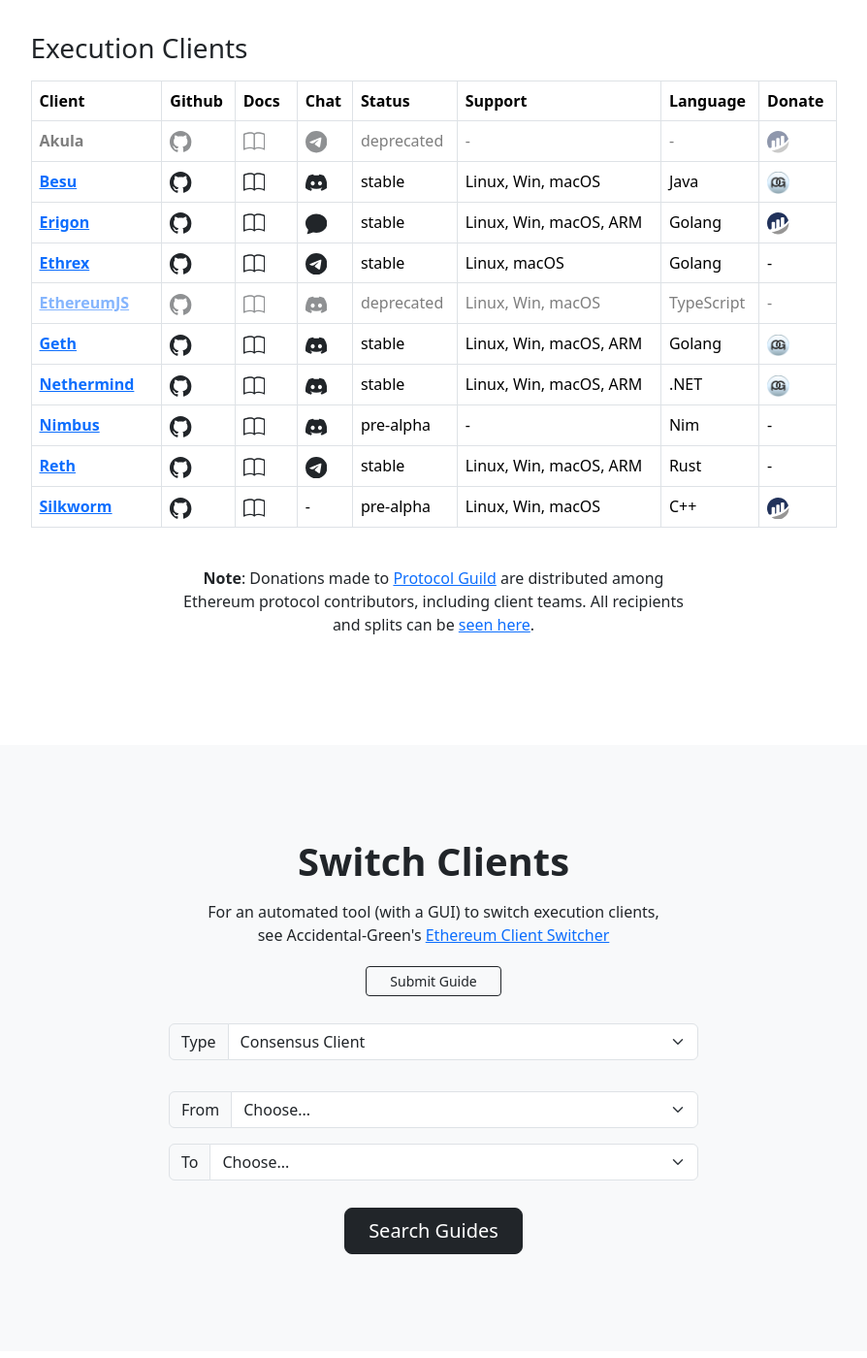
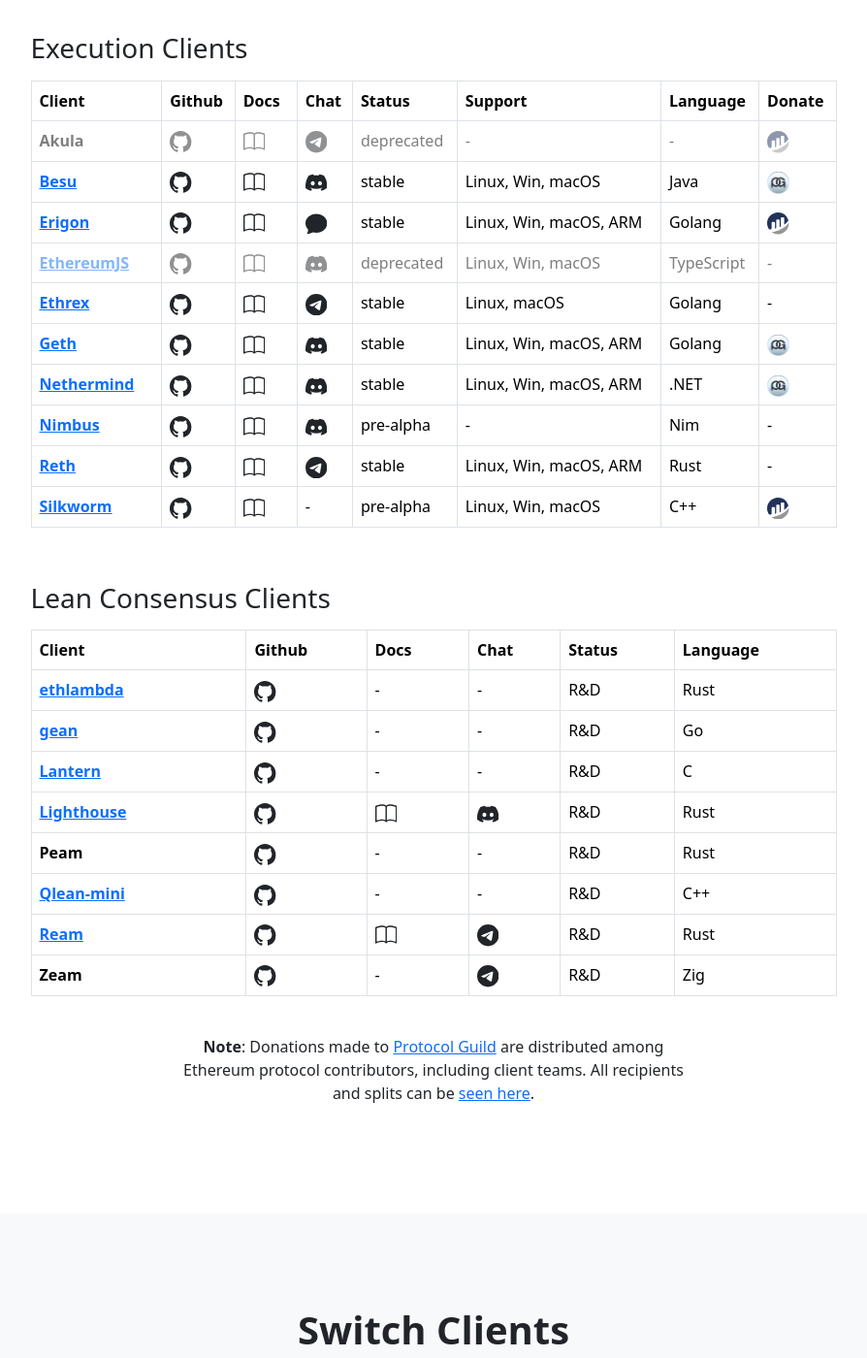
Before and after one commit to etheralpha/clientdiversity-org, a Jekyll site: the page built from index.md, in a window 1280 px wide and 1400 px high, scrolled down 3285 px. Shown: the whole window at 97% size, without its empty margins (193-1087 px from the left). Built offline with Jekyll 4.4.1, drawn with Linux system fonts in a browser that asks for light colours.

Commit message:
add lean clients

```diff
--- /dev/null
+++ b/_data/clients-lean-consensus.yml
@@ -0,0 +1,105 @@
+# - name:       # client name
+#   link:       # link to website
+#   github:     # link to github
+#   docs:       # link to documentation
+#   chat:       # link to community chat
+#   status:     # (select one) deprecated, pre-alpha, alpha, beta, stable
+#   support:    # Linux, Win, macOS, ARM
+#   lang        # programming language it's written in
+#   donate:     # link to gitcoin or etherscan address
+#   opensource: # true/false
+
+
+# template
+# - name:
+#   link:
+#   github:
+#   docs:
+#   chat:
+#   # status:
+#   # support:
+#   lang:
+#   # donate:
+#   opensource: true
+
+
+- name: Peam
+  link:
+  github: https://github.com/malik672/Peam
+  docs:
+  chat:
+  status: R&D
+  # support:
+  lang: Rust
+  # donate:
+  opensource: true
+- name: Ream
+  link: https://reamlabs.com/
+  github: https://github.com/ReamLabs/ream
+  docs: https://hackmd.io/@reamlabs
+  chat: https://t.me/ReamLabs
+  status: R&D
+  # support:
+  lang: Rust
+  # donate:
+  opensource: true
+- name: Zeam
+  link:
+  github: https://github.com/blockblaz/zeam
+  docs:
+  chat: https://t.me/zeamETH
+  status: R&D
+  # support:
+  lang: Zig
+  # donate:
+  opensource: true
+- name: Qlean-mini
+  link: https://qdrvm.io/
+  github: https://github.com/qdrvm/qlean-mini
+  docs:
+  chat:
+  status: R&D
+  # support:
+  lang: C++
+  # donate:
+  opensource: true
+- name: Lantern
+  link: https://piertwo.com/
+  github: https://github.com/Pier-Two/lantern
+  docs:
+  chat:
+  status: R&D
+  # support:
+  lang: C
+  # donate:
+  opensource: true
+- name: Lighthouse
+  link: https://lighthouse.sigmaprime.io/
+  github: https://github.com/hopinheimer/lighthouse
+  docs: https://lighthouse-book.sigmaprime.io/
+  chat: https://discord.gg/cyAszAh
+  status: R&D
+  # support:
+  lang: Rust
+  # donate:
+  opensource: true
+- name: ethlambda
+  link: https://lambdaclass.com/
+  github: https://github.com/lambdaclass/ethlambda
+  docs:
+  chat:
+  status: R&D
+  # support:
+  lang: Rust
+  # donate:
+  opensource: true
+- name: gean
+  link: https://geanlabs.com/
+  github: https://github.com/geanlabs/gean
+  docs:
+  chat:
+  status: R&D
+  # support:
+  lang: Go
+  # donate:
+  opensource: true
--- a/_includes/partials/content/client-resource.html
+++ b/_includes/partials/content/client-resource.html
@@ -22,7 +22,8 @@
               </tr>
             </thead>
             <tbody>
-              {%- for client in site.data.clients-consensus -%}
+              {%- assign clients-consensus = site.data.clients-consensus | sort_natural: "name" -%}
+              {%- for client in clients-consensus -%}
                 {%- assign opacity = "" -%}
                 {%- if client.status == "deprecated" -%}
                   {%- assign opacity = "opacity-50" -%}
@@ -136,7 +137,8 @@
               </tr>
             </thead>
             <tbody>
-              {%- for client in site.data.clients-execution -%}
+              {%- assign clients-execution = site.data.clients-execution | sort_natural: "name" -%}
+              {%- for client in clients-execution -%}
                 {%- assign opacity = "" -%}
                 {%- if client.status == "deprecated" -%}
                   {%- assign opacity = "opacity-50" -%}
@@ -233,6 +235,121 @@
           </table>
         </div>
       </div>
+      <div class="col col-xxl-8 col-xl-9 col-lg-10 col-md-11 mt-5">
+        <h3 class="mb-3">Lean Consensus Clients</h3>
+        <div class="table-responsive">
+          <table class="table table-bordered mb-2">
+            <thead class="">
+              <tr>
+                <th scope="col" style="min-width: 8rem;">Client</th>
+                <th scope="col">Github</th>
+                <th scope="col" style="min-width: 3.8rem;">Docs</th>
+                <th scope="col">Chat</th>
+                <th scope="col">Status</th>
+                <!-- <th scope="col">Support</th> -->
+                <th scope="col">Language</th>
+                <!-- <th scope="col">Donate</th> -->
+              </tr>
+            </thead>
+            <tbody>
+              {%- assign clients-lean-consensus = site.data.clients-lean-consensus | sort_natural: "name" -%}
+              {%- for client in clients-lean-consensus -%}
+                {%- assign opacity = "" -%}
+                {%- if client.status == "deprecated" -%}
+                  {%- assign opacity = "opacity-50" -%}
+                {%- endif -%}
+                <tr class="{{opacity}}">
+                  <th scope="row">
+                    {%- if client.link -%}
+                      <a href="{{client.link}}" class="" target="_blank">
+                      {{client.name}}
+                      </a>
+                    {%- else -%}
+                      {{client.name}}
+                    {%- endif -%}
+                  </th>
+                  {%- if client.github -%}
+                    <td>
+                      <a href="{{client.github}}" class="text-decoration-none" target="_blank">
+                        {{site.data.icons.github}}
+                      </a>
+                    </td>
+                  {%- else -%}
+                    <td>-</td>
+                  {%- endif -%}
+                  {%- if client.docs -%}
+                    <td>
+                      <a href="{{client.docs}}" class="text-decoration-none" target="_blank">
+                        {{site.data.icons.docs}}
+                      </a>
+                    </td>
+                  {%- else -%}
+                    <td>-</td>
+                  {%- endif -%}
+                  {%- if client.chat -%}
+                    {%- assign chat_icon = site.data.icons.chat -%}
+                    {%- if client.chat contains "discord" -%}
+                      {%- assign chat_icon = site.data.icons.discord -%}
+                    {%- endif -%}
+                    {%- if client.chat contains "t.me" -%}
+                      {%- assign chat_icon = site.data.icons.telegram -%}
+                    {%- endif -%}
+                    <td>
+                      <a href="{{client.chat}}" class="text-decoration-none" target="_blank">
+                        {{chat_icon}}
+                      </a>
+                    </td>
+                  {%- else -%}
+                    <td>-</td>
+                  {%- endif -%}
+                  {%- if client.status -%}
+                    <td>{{client.status}}</td>
+                  {%- else -%}
+                    <td>-</td>
+                  {%- endif -%}
+                  <!-- {%- if client.support -%}
+                    <td>{{client.support}}</td>
+                  {%- else -%}
+                    <td>-</td>
+                  {%- endif -%} -->
+                  {%- if client.lang -%}
+                    <td>{{client.lang}}</td>
+                  {%- else -%}
+                    <td>-</td>
+                  {%- endif -%}
+                  <!-- {%- if client.donate -%}
+                    {%- if client.donate contains "http" -%}
+                      {%- assign donate_icon = site.data.icons.donate -%}
+                      {%- if client.donate contains "etherscan.io" -%}
+                        {%- assign donate_icon = site.data.icons.etherscan -%}
+                      {%- endif -%}
+                      {%- if client.donate contains "gitcoin.co" -%}
+                        {%- assign donate_icon = site.data.icons.gitcoin -%}
+                      {%- endif -%}
+                      {%- if client.donate contains "protocol-guild" -%}
+                        {%- assign donate_icon = '<img src="/assets/img/protocol-guild.png" style="width:1.4rem;height:1.4rem;">' -%}
+                      {%- endif -%}
+                      <td>
+                        <a href="{{client.donate}}" class="text-decoration-none" target="_blank">
+                          {{donate_icon}}
+                        </a>
+                      </td>
+                    {%- else -%}
+                      {%- if client.donate == "funded" -%}
+                        <td><span class="text-success" title="funded">{{site.data.icons.checkmark}}</span></td>
+                      {%- else -%}
+                        <td>{{client.donate}}</td>
+                      {%- endif -%}
+                    {%- endif -%}
+                  {%- else -%}
+                    <td>-</td>
+                  {%- endif -%} -->
+                </tr>
+              {%- endfor -%}
+            </tbody>
+          </table>
+        </div>
+      </div>
     </div>
     <div class="row justify-content-center mt-3">
       <div class="col col-xl-6 col-lg-8 col-md-11 mt-3 text-md-center">
```
